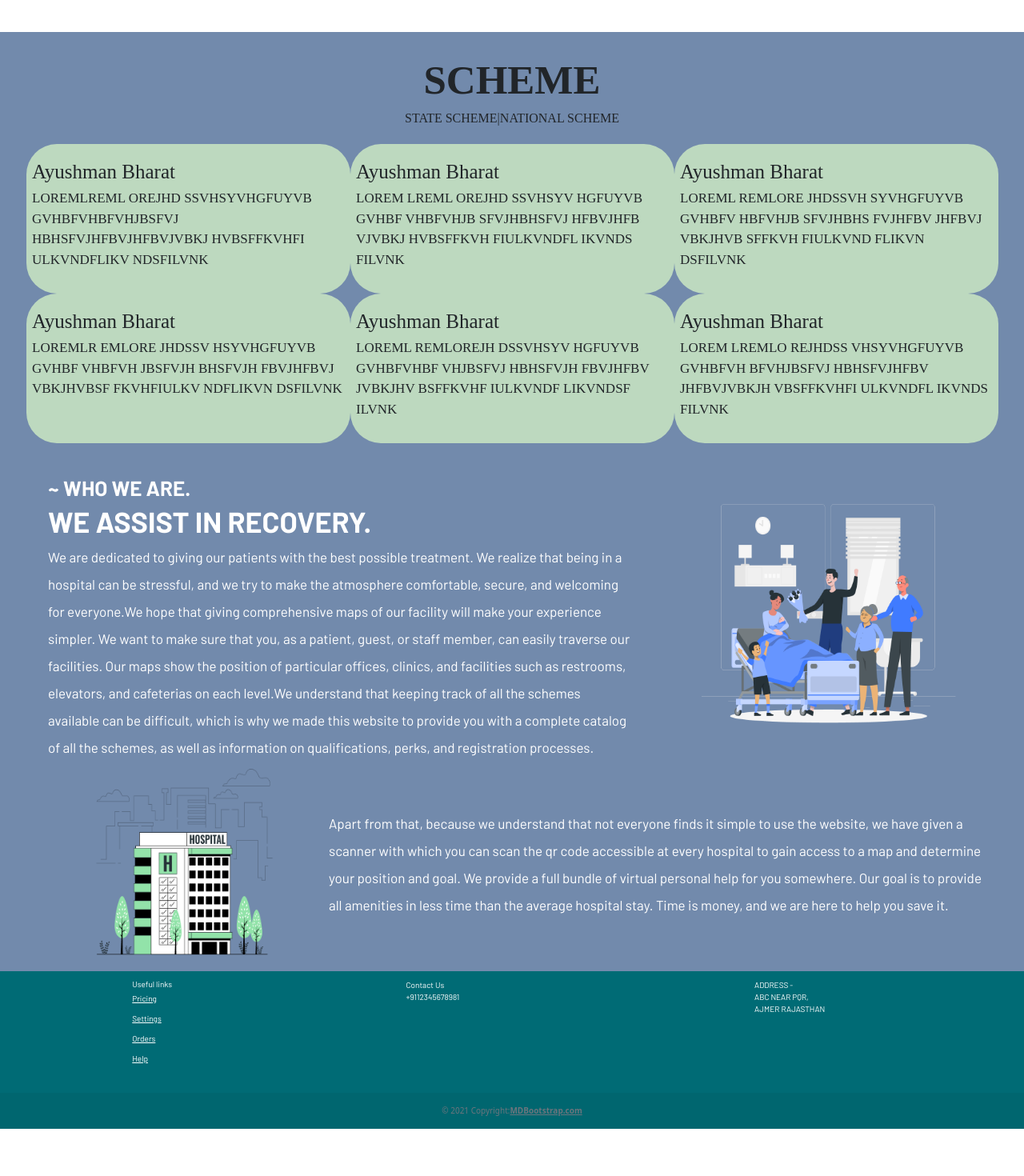
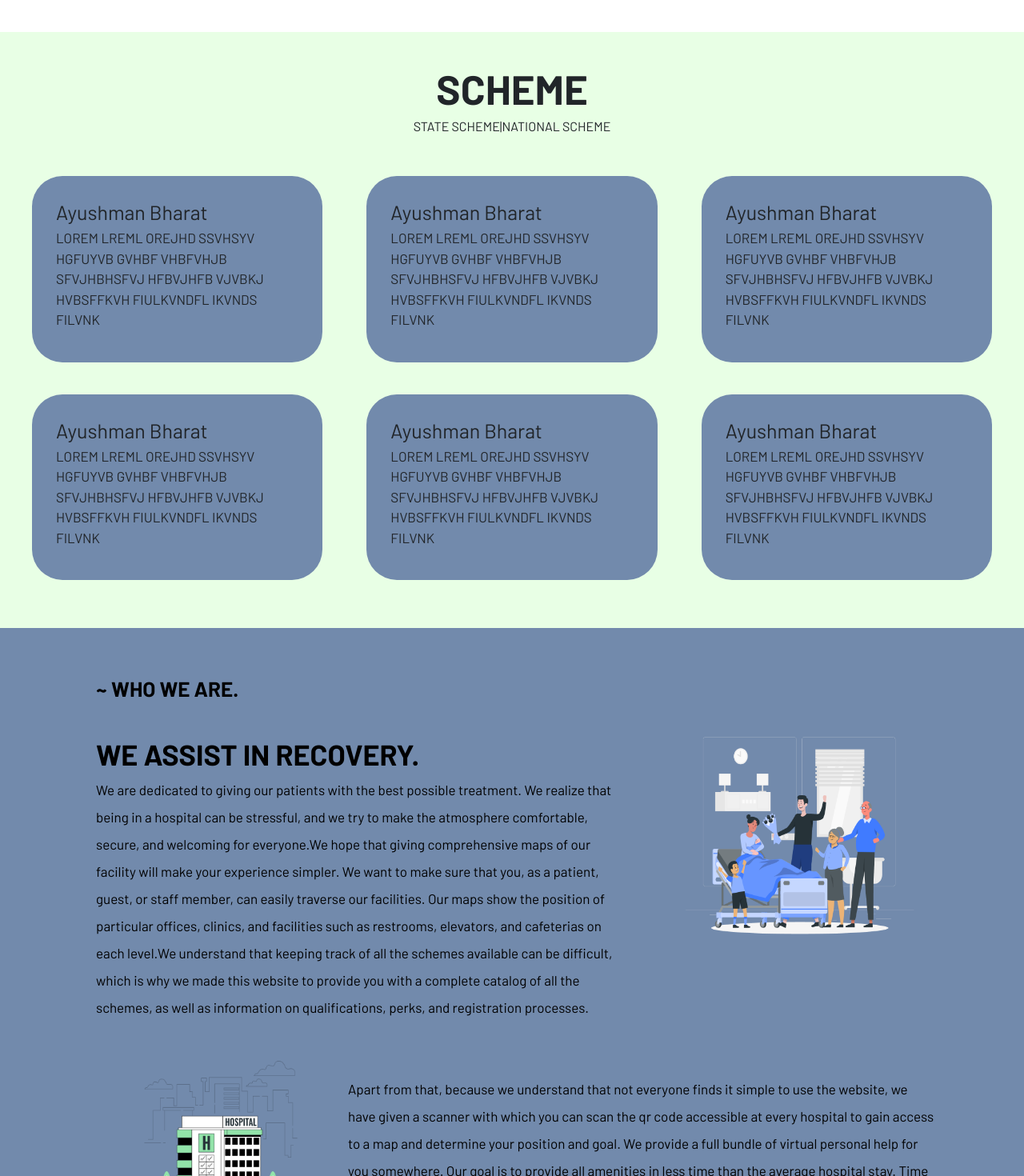
Before and after one commit to RiyaJ28/hykra, a React (Create React App) app in the folder client/: page / in a window 1280 px wide. Shown: the part 760-2230 px from the top of the page at 80% size. Before the commit the page ends 2171 px from the top, so only its background shows below. Built offline with nearby package versions, Linux system fonts and the light colour scheme.

Commit message:
scheme footer

```diff
--- a/client/src/App.css
+++ b/client/src/App.css
@@ -40,25 +40,66 @@
 /* .navbar-scroll {
   background-color: #fff;
 } */
+/*rgba(189, 217, 191, 1)*/
+
+/*SCHEME PAGE*/
 .scheme-page {
-  background-color: rgba(114, 138, 172, 1);
-  padding: 30px;
-  font-family: "Barlow, sans-serif";
+  background-color: #e8ffe5;
+  padding: 40px 20px;
+  font-family: Barlow, sans-serif;
   font-size: 17px;
 }
-.scheme-titles{
+.scheme-titles {
   text-align: center;
 }
-.scheme{
-  font-size:51px;
-  font-weight:700;
+.scheme {
+  font-size: 51px;
+  font-weight: 700;
 }
-.state-scheme{
-  font-size:16px;
+.state-scheme {
+  font-size: 16px;
+  padding-bottom: 20px;
+}
+.grid-box {
+  row-gap: 20px;
+  column-gap: 20px;
 }
 
 .scheme-box {
-  background-color: rgba(189, 217, 191, 1);
+  background-color: rgba(114, 138, 172, 1);
   border-radius: 38px;
-  padding: 20px;
+  padding: 30px;
+  margin: 20px;
 }
+
+/*ABOUT PAGE */
+.about {
+  font-family: Barlow, sans-serif;
+  background-color: #728aac;
+  color: rgba(0, 0, 0, 1);
+  padding: 60px;
+}
+.who {
+  font-size: 26px;
+  padding-left: 60px;
+  padding-bottom: 40px;
+  font-weight: 700;
+}
+.patient {
+  align-content: center;
+  display: inline-grid;
+  grid-template-columns: 60% 40%;
+  justify-content: center;
+  justify-items: center;
+  padding-left: 60px;
+  padding-bottom: 40px;
+  font-size: 17px;
+}
+.hospital {
+  display: inline-grid;
+  grid-template-columns: 30% 70%;
+  align-content: center;
+  align-items: center;
+  padding: 0px 50px 0 60px;
+  font-size: 17px;
+}
--- a/client/src/components/footer/index.js
+++ b/client/src/components/footer/index.js
@@ -4,12 +4,12 @@
 export default function Footer() {
   return (
     <MDBFooter style={{backgroundColor:'#006B75', color:'#000'}} className='text-center text-lg-start text-muted'>
-      <section style={{fontFamily: 'Barlow, sans-serif',}} className=''>
+      <section style={{fontFamily: 'Barlow, sans-serif', fontWeight:'600', fontSize:'15px'}} className=''>
         <MDBContainer className='text-center text-md-start'>
           <MDBRow className='p-3' style={{color:'#fff'}}>
 
             <MDBCol md="3" lg="2" xl="2" className='mx-auto mb-4'>
-              <h6 >Useful links</h6>
+              <p >Useful links</p>
               <p>
                 <a href='#!' className='text-reset'>
                   Pricing
@@ -45,12 +45,20 @@
               AJMER RAJASTHAN
 
             </MDBCol>
+            <MDBCol>
+              Team - <br/>
+              <a href='https://www.linkedin.com/in/harsh-yadav-605888214/' className='text-reset' >Harsh Yadav</a> <br/>
+              <a href='https://www.linkedin.com/in/yashwardhan-acharya/' className='text-reset' >Yashwardhan Acharya</a> <br/>
+              <a href='https://www.linkedin.com/in/khushi-jain-286091153/' className='text-reset' >Khushi Jain</a> <br/>
+              <a href='https://www.linkedin.com/in/riya-j28/' className='text-reset' >Riya Jain</a> <br/>
+              <a href='https://www.linkedin.com/in/arpita-gehlot-154507240/' className='text-reset' >Arpita Gehlot</a> <br/>
+            </MDBCol>
           </MDBRow>
         </MDBContainer>
       </section>
 
-      <div className='text-center p-4' style={{ backgroundColor: 'rgba(0, 0, 0, 0.05)' }}>
-        © 2021 Copyright:
+      <div className='text-center p-4' style={{ backgroundColor: '#006B75' }}>
+        © 2023 Copyright:
         <a className='text-reset fw-bold' href='https://mdbootstrap.com/'>
           MDBootstrap.com
         </a>
--- a/client/src/pages/About.js
+++ b/client/src/pages/About.js
@@ -8,27 +8,11 @@
 
 const About = () => {
   return (
-    <div
-      style={{
-        fontFamily: "Barlow, sans-serif",
-        backgroundColor: "#728AAC",
-        color: "white",
-      }}
-    >
-      <h3 style={{ fontSize: "26px", paddingLeft: "60px", fontWeight: "700" }}>
+    <div className="about">
+      <h3 className="who">
         ~ WHO WE ARE.
       </h3>
-      <div
-        style={{
-          alignContent: "center",
-          display: "inline-grid",
-          gridTemplateColumns: "60% 40%",
-          justifyContent: "center",
-          justifyItems: "center",
-          paddingLeft: "60px",
-          fontSize: "17px",
-        }}
-      >
+      <div className="patient">
         <div style={{ lineHeight: "2" }}>
           <h1 style={{ fontSize: "36px", fontWeight: "700" }}>
             WE ASSIST IN RECOVERY.
@@ -50,16 +34,7 @@
         </div>
         <img style={{ width: "65%" }} src={patient} alt="image" />
       </div>
-      <div
-        style={{
-          display: "inline-grid",
-          gridTemplateColumns: "30% 70%",
-          alignContent: "center",
-          alignItems: "center",
-          padding: "0px 50px 0 60px ",
-          fontSize: "17px"
-        }}
-      >
+      <div className="hospital">
         <img
           style={{ width: "80%", justifyItems: "center", paddingLeft: "60px" }}
           src={hospital}
--- a/client/src/pages/scheme.js
+++ b/client/src/pages/scheme.js
@@ -15,66 +15,61 @@
         <h1 className="scheme">SCHEME</h1>
         <p className="state-scheme">STATE SCHEME|NATIONAL SCHEME</p>
       </div>
-      <div className="d-flex" style={{}}>
-        <div className="row" style={{padding:'10px'}}>
-          <div
-
-            className="col-md-4 col-sm-6 scheme-box"
-          >
-            <h1>Ayushman Bharat</h1>
-            <p>
-              LOREMLREML OREJHD SSVHSYVHGFUYVB GVHBFVHBFVHJBSFVJ
-              HBHSFVJHFBVJHFBVJVBKJ HVBSFFKVHFI ULKVNDFLIKV NDSFILVNK
-            </p>
-          </div>
-          <div
-
-            className="col-md-4 col-sm-6 scheme-box"
-          >
+      <div className="d-flex justify-content-center">
+        <div className="row">
+          <div className="col-md-4 col-sm-6">
+            <div className="scheme-box">
               <h1>Ayushman Bharat</h1>
               <p>
                 LOREM LREML OREJHD SSVHSYV HGFUYVB GVHBF VHBFVHJB SFVJHBHSFVJ
                 HFBVJHFB VJVBKJ HVBSFFKVH FIULKVNDFL IKVNDS FILVNK
               </p>
             </div>
-          <div
-
-            className="col-md-4 col-sm-6 scheme-box"
-          >
+          </div>
+          <div className="col-md-4 col-sm-6">
+            <div className="scheme-box">
               <h1>Ayushman Bharat</h1>
               <p>
-              LOREML REMLORE JHDSSVH SYVHGFUYVB GVHBFV HBFVHJB SFVJHBHS FVJHFBV
-              JHFBVJ VBKJHVB SFFKVH FIULKVND FLIKVN DSFILVNK
+                LOREM LREML OREJHD SSVHSYV HGFUYVB GVHBF VHBFVHJB SFVJHBHSFVJ
+                HFBVJHFB VJVBKJ HVBSFFKVH FIULKVNDFL IKVNDS FILVNK
               </p>
             </div>
-          <div
-
-            className="col-md-4 col-sm-6 scheme-box"
-          >
+          </div>
+          <div className="col-md-4 col-sm-6">
+            <div className="scheme-box">
               <h1>Ayushman Bharat</h1>
               <p>
-              LOREMLR EMLORE JHDSSV HSYVHGFUYVB GVHBF VHBFVH JBSFVJH BHSFVJH
-              FBVJHFBVJ VBKJHVBSF FKVHFIULKV NDFLIKVN DSFILVNK
+                LOREM LREML OREJHD SSVHSYV HGFUYVB GVHBF VHBFVHJB SFVJHBHSFVJ
+                HFBVJHFB VJVBKJ HVBSFFKVH FIULKVNDFL IKVNDS FILVNK
               </p>
             </div>
-          <div
-
-            className="col-md-4 col-sm-6 scheme-box"
-          >
+          </div>
+          <div className="col-md-4 col-sm-6">
+            <div className="scheme-box">
               <h1>Ayushman Bharat</h1>
               <p>
-              LOREML REMLOREJH DSSVHSYV HGFUYVB GVHBFVHBF VHJBSFVJ HBHSFVJH
-              FBVJHFBV JVBKJHV BSFFKVHF IULKVNDF LIKVNDSF ILVNK
+                LOREM LREML OREJHD SSVHSYV HGFUYVB GVHBF VHBFVHJB SFVJHBHSFVJ
+                HFBVJHFB VJVBKJ HVBSFFKVH FIULKVNDFL IKVNDS FILVNK
               </p>
             </div>
-          <div
-            className="col-md-4 col-sm-6 scheme-box"
-          >
+          </div>
+          <div className="col-md-4 col-sm-6">
+            <div className="scheme-box">
               <h1>Ayushman Bharat</h1>
               <p>
-              LOREM LREMLO REJHDSS VHSYVHGFUYVB GVHBFVH BFVHJBSFVJ HBHSFVJHFBV
-              JHFBVJVBKJH VBSFFKVHFI ULKVNDFL IKVNDS FILVNK
+                LOREM LREML OREJHD SSVHSYV HGFUYVB GVHBF VHBFVHJB SFVJHBHSFVJ
+                HFBVJHFB VJVBKJ HVBSFFKVH FIULKVNDFL IKVNDS FILVNK
               </p>
+            </div>
+          </div>
+          <div className="col-md-4 col-sm-6">
+            <div className="scheme-box">
+              <h1>Ayushman Bharat</h1>
+              <p>
+                LOREM LREML OREJHD SSVHSYV HGFUYVB GVHBF VHBFVHJB SFVJHBHSFVJ
+                HFBVJHFB VJVBKJ HVBSFFKVH FIULKVNDFL IKVNDS FILVNK
+              </p>
+            </div>
           </div>
         </div>
       </div>
```
Lines whose indentation alone changed are shown as unchanged.
